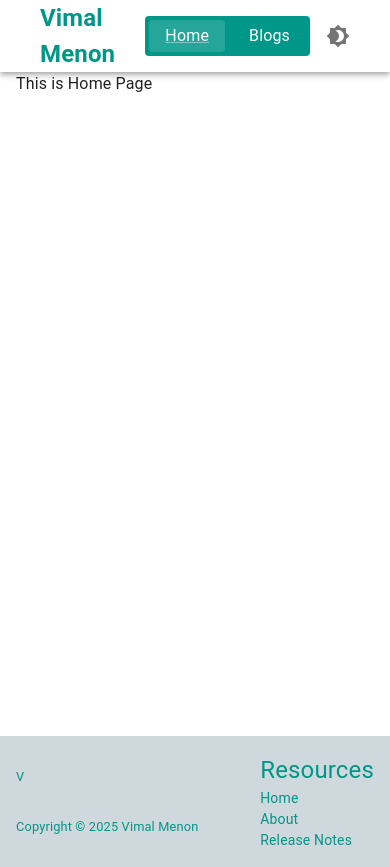
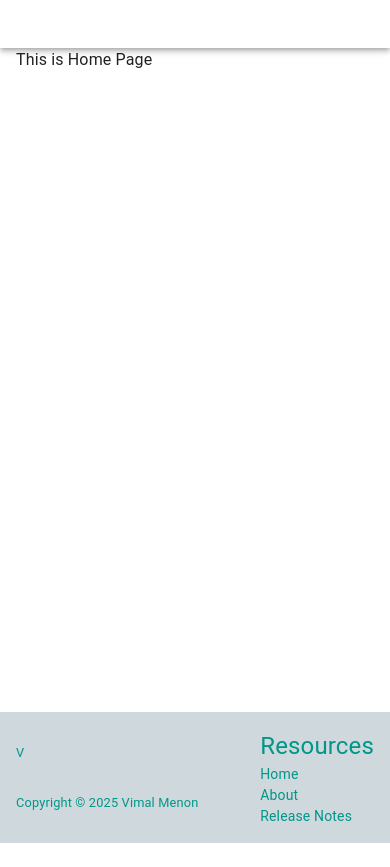
Before and after one commit to vimalmenon/vimalmenon.github.io, a Next.js app: page / in a window 390 px wide. After the commit the page ends 844 px from the top, so only its background shows below. Built offline with nearby package versions, Linux system fonts and the light colour scheme; what @mui/material-nextjs would draw is missing.

Commit message:
working on responsive header

```diff
--- a/src/common/Header/Header.component.tsx
+++ b/src/common/Header/Header.component.tsx
@@ -3,17 +3,17 @@ import { HeaderNavigation } from '@data';
 import { Link } from './Link';
 import { teal } from '@mui/material/colors';
 import AppBar from '@mui/material/AppBar';
-import Toolbar from '@mui/material/Toolbar';
 import Container from '@mui/material/Container';
 import MuiLink from '@mui/material/Link';
 import NextLink from 'next/link';
 import { ToggleTheme } from './ToggleTheme';
+import { MobileHeader, DesktopHeader } from './Header.style';
 
 export const Header: React.FC = () => {
   return (
     <AppBar position="static" sx={{ background: 'transparent' }}>
       <Container maxWidth="xl">
-        <Toolbar variant="dense" sx={{ display: 'flex', justifyContent: 'space-between' }}>
+        <DesktopHeader variant="dense">
           <MuiLink
             component={NextLink}
             href={'/'}
@@ -45,7 +45,8 @@ export const Header: React.FC = () => {
             </Box>
             <ToggleTheme />
           </Box>
-        </Toolbar>
+        </DesktopHeader>
+        <MobileHeader variant="dense"></MobileHeader>
       </Container>
     </AppBar>
   );
--- /dev/null
+++ b/src/common/Header/Header.style.ts
@@ -0,0 +1,24 @@
+'use client';
+
+import { styled } from '@mui/material';
+import Toolbar from '@mui/material/Toolbar';
+
+export const MobileHeader = styled(Toolbar)(({ theme }) => {
+  return {
+    display: 'flex',
+    justifyContent: 'space-between',
+    [theme.breakpoints.up('md')]: {
+      display: 'none',
+    },
+  };
+});
+
+export const DesktopHeader = styled(Toolbar)(({ theme }) => {
+  return {
+    display: 'flex',
+    justifyContent: 'space-between',
+    [theme.breakpoints.down('md')]: {
+      display: 'none',
+    },
+  };
+});
```
Also changed, not shown: 2 other files (tests, documents, lock files or other folders).
